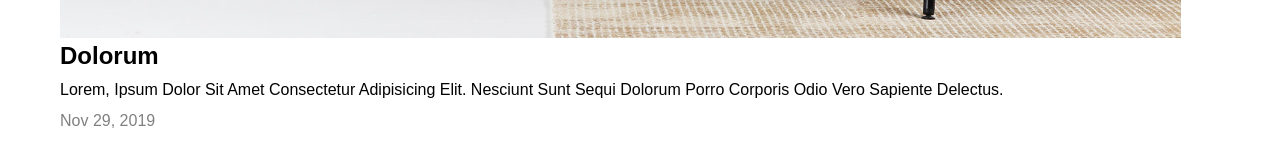
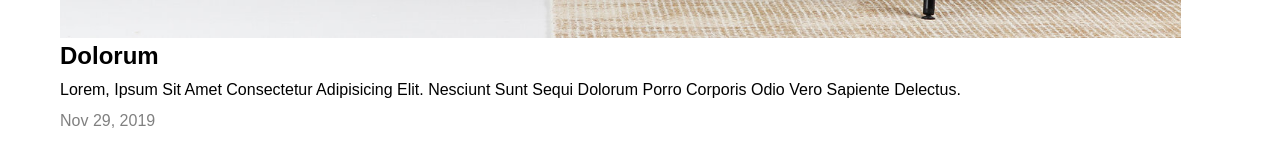
Before and after one commit to Nagema/web-git-teams, a plain HTML site: page components/news.html in a window 1280 px wide. Shown: the part 786-946 px from the top of the page. Drawn offline with Linux system fonts and the light colour scheme.

Commit message:
fix text

```diff
--- a/components/news.html
+++ b/components/news.html
@@ -35,8 +35,8 @@
             />
             <h2>dolorum</h2>
             <p>
-              Lorem, ipsum dolor sit amet consectetur adipisicing elit. Nesciunt
-              sunt sequi dolorum porro corporis odio vero sapiente delectus.
+              Lorem, ipsum sit amet consectetur adipisicing elit. Nesciunt sunt
+              sequi dolorum porro corporis odio vero sapiente delectus.
             </p>
             <p>nov 29, 2019</p>
           </div>
```
